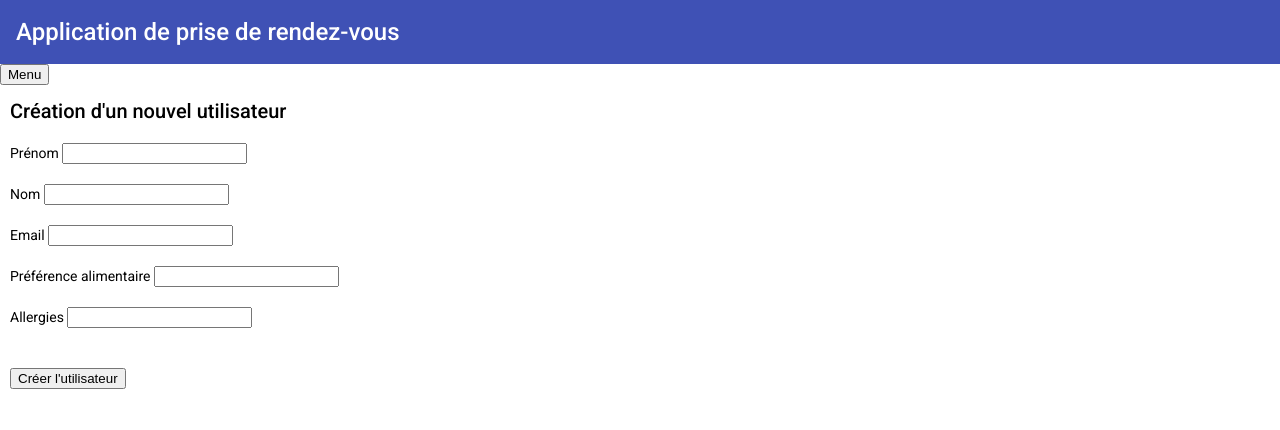
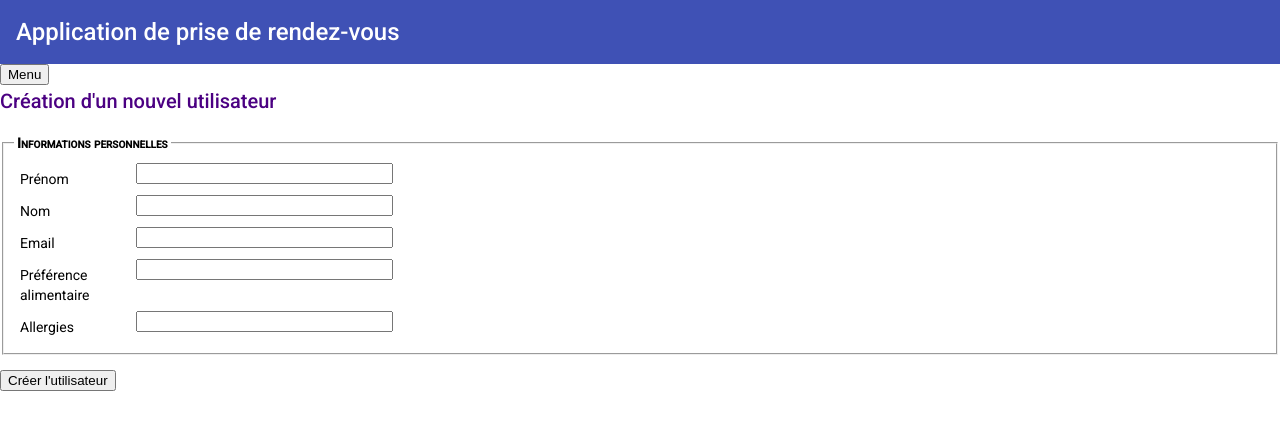
Before and after one commit to AlexisDbt/tpSIRFront, an Angular app: page /creer-utilisateur in a window 1280 px wide. Shown: the top 430 px of the page. Built offline with nearby package versions, Linux system fonts and the light colour scheme.

Commit message:
Modif css du form

```diff
--- a/src/app/modules/user/new-user/new-user.component.css
+++ b/src/app/modules/user/new-user/new-user.component.css
@@ -1,28 +1,56 @@
-.fill-remaining-space {
-  flex: 1 1 auto;
+p {
+  margin-top: 0px;
 }
 
-.container {
+fieldset {
+  margin-bottom: 15px;
   padding: 10px;
 }
 
-.form {
-  min-width: 150px;
-  max-width: 500px;
-  width: 100%;
+legend {
+  padding: 0px 3px;
+  font-weight: bold;
+  font-variant: small-caps;
 }
 
-.form-element {
-  padding: 5px 0px 25px 2px;
-  width: 100%;
+label {
+  width: 110px;
+  display: inline-block;
+  vertical-align: top;
+  margin: 6px;
 }
 
-.button {
-  width: 100%;
+em {
+  font-weight: bold;
+  font-style: normal;
+  color: #f00;
 }
 
-.label {
-  display:block;
-  width:100px;
-  float:left;
+input:focus {
+  background: #eaeaea;
 }
+
+input, textarea {
+  width: 249px;
+}
+
+textarea {
+  height: 100px;
+}
+
+select {
+  width: 254px;
+}
+
+input[type=checkbox] {
+  width: 10px;
+}
+
+input[type=submit] {
+  width: 150px;
+  padding: 10px;
+}
+
+h2 {
+ color: #4B0082;
+}
--- a/src/app/modules/user/new-user/new-user.component.html
+++ b/src/app/modules/user/new-user/new-user.component.html
@@ -1,22 +1,25 @@
 <div class="container">
-  <h2>Création d'un nouvel utilisateur</h2>
-  <form>
-    <div class="form-row m-t-6">
+  <div class="container">
+    <h2>Création d'un nouvel utilisateur</h2>
+    <form action="#">
+      <fieldset>
+        <legend>Informations personnelles</legend>
         <label for="prenom">Prénom </label>
-        <input [(ngModel)]="newParticipant.prenom" type="text" class="form-control" name="prenom" id="prenom"><br><br>
+        <input [(ngModel)]="newParticipant.prenom" type="text" class="form-control" name="prenom" id="prenom"><br>
 
         <label for="nom">Nom </label>
-        <input [(ngModel)]="newParticipant.nom" type="text" class="form-control" name="nom" id="nom"><br><br>
+        <input [(ngModel)]="newParticipant.nom" type="text" class="form-control" name="nom" id="nom"><br>
 
         <label for="email">Email </label>
-        <input [(ngModel)]="newParticipant.email" type="email" class="form-control" name="email" id="email"><br><br>
+        <input [(ngModel)]="newParticipant.email" type="email" class="form-control" name="email" id="email"><br>
 
         <label for="prefAlim">Préférence alimentaire </label>
-        <input [(ngModel)]="newParticipant.preferenceAlim" type="text" class="form-control" name="prefAlim" id="prefAlim"><br><br>
+        <input [(ngModel)]="newParticipant.preferenceAlim" type="text" class="form-control" name="prefAlim" id="prefAlim"><br>
 
         <label for="allergies">Allergies </label>
-        <input [(ngModel)]="newParticipant.allergie" type="text" class="form-control" name="allergies" id="allergies"><br><br>
-    </div><br>
-    <button type="submit" class="btn btn-primary" (click)="addParticipant()">Créer l'utilisateur</button>
-  </form>
+        <input [(ngModel)]="newParticipant.allergie" type="text" class="form-control" name="allergies" id="allergies"><br>
+      </fieldset>
+    </form>
+  </div>
+  <p><button type="submit" class="btn btn-primary" (click)="addParticipant()">Créer l'utilisateur</button></p>
 </div>
--- a/src/app/modules/user/new-user/new-user.component.ts
+++ b/src/app/modules/user/new-user/new-user.component.ts
@@ -11,7 +11,7 @@ import {FormBuilder, FormGroup, Validators} from '@angular/forms';
 })
 export class NewUserComponent implements OnInit {
 
-  constructor(private userService: UserService, private router: Router, private formBuilder: FormBuilder) { }
+  constructor(private userService: UserService, private router: Router) { }
 
   newParticipant: Participant = {
     email: '',
```
